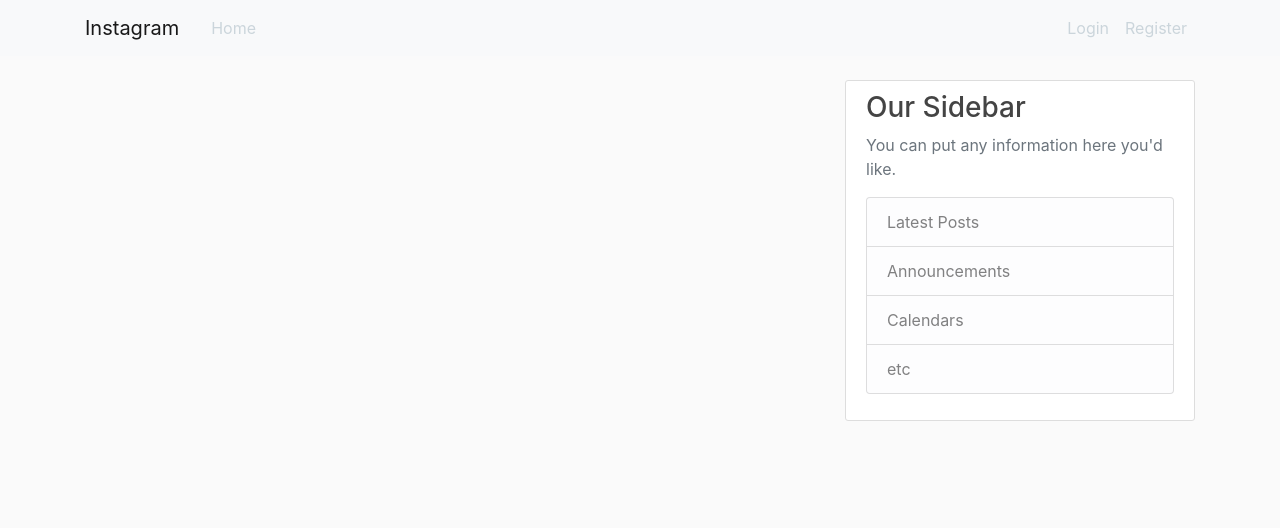
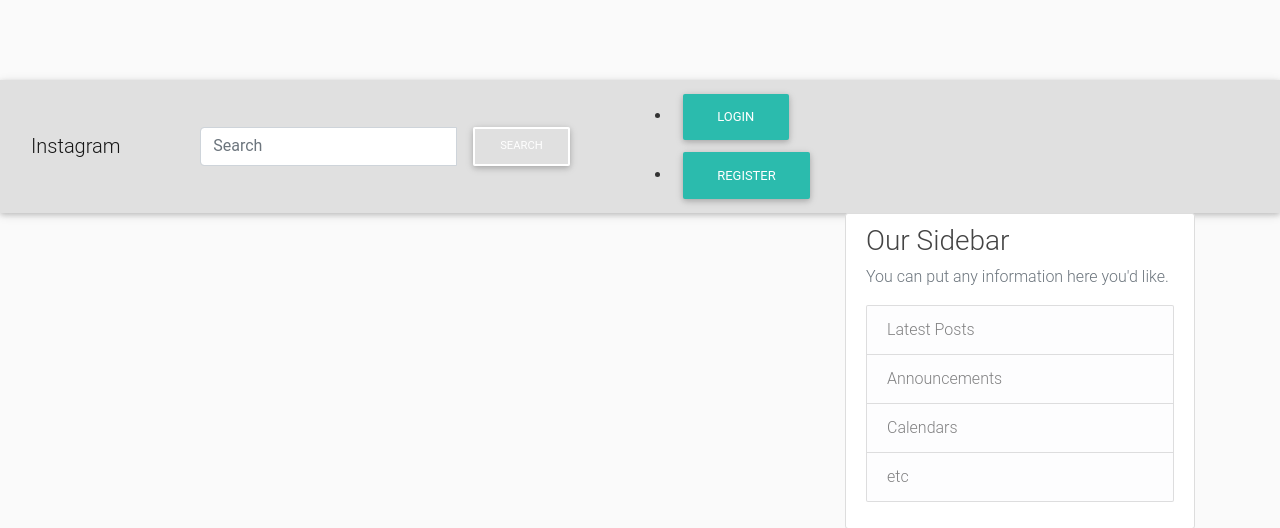
Before and after one commit to Roychela/instagram-clone, a Django app: page / in a window 1280 px wide. Shown: the top 528 px of the page. Run offline with Django 3.2, Linux system fonts and the light colour scheme; data that the repository does not hold is empty; some libraries are stand-ins or nearby versions.

Commit message:
Add mdb link and modify navbar

```diff
--- a/instagram/templates/base.html
+++ b/instagram/templates/base.html
@@ -11,6 +11,8 @@
     <link rel="stylesheet" href="https://maxcdn.bootstrapcdn.com/bootstrap/4.0.0/css/bootstrap.min.css" integrity="sha384-Gn5384xqQ1aoWXA+058RXPxPg6fy4IWvTNh0E263XmFcJlSAwiGgFAW/dAiS6JXm" crossorigin="anonymous">
 
     <link rel="stylesheet" type="text/css" href="{% static 'main.css' %}">
+    <!-- Material Design Bootstrap -->
+<link href="https://cdnjs.cloudflare.com/ajax/libs/mdbootstrap/4.8.5/css/mdb.min.css" rel="stylesheet">
 
     {% if title %}
         <title>Django Blog - {{ title }}</title>
@@ -19,10 +21,11 @@
     {% endif %}
 </head>
 <body>
-    {% include "navbar.html" %}
+   {% include "navbar.html" %}
     <main role="main" class="container">
       <div class="row">
         <div class="col-md-8">
+
           {% block content %}{% endblock %}
         </div>
         <div class="col-md-4">
--- a/instagram/templates/navbar.html
+++ b/instagram/templates/navbar.html
@@ -1,21 +1,59 @@
-<header class="site-header">
-      <nav class="navbar navbar-expand-md navbar-light bg-light fixed-top">
-        <div class="container">
-          <a class="navbar-brand mr-4" href="{% url 'blog-home' %}">Instagram</a>
-          <button class="navbar-toggler" type="button" data-toggle="collapse" data-target="#navbarToggle" aria-controls="navbarToggle" aria-expanded="false" aria-label="Toggle navigation">
-          <span class="navbar-toggler-icon"></span>
-          </button>
-          <div class="collapse navbar-collapse" id="navbarToggle">
-            <div class="navbar-nav mr-auto">
-              <a class="nav-item nav-link" href="{% url 'blog-home' %}">Home</a>
+<nav class="navbar navbar-inverse navbar-light bg-light default-color">
+  <div class="container-fluid">
+    <div class="navbar-header">
+      <a class="navbar-brand" href="#">Instagram</a>
+    </div>
+     <!-- Adding a search form  -->
+      <div class="col-sm-4 col-md-4 navbar-right">
 
-            </div>
-            <!-- Navbar Right Side -->
-            <div class="navbar-nav">
-              <a class="nav-item nav-link" href="#">Login</a>
-              <a class="nav-item nav-link" href="#">Register</a>
+        <form class="navbar-form" role="search" action="#">
+
+          <div class="input-group">
+            <input type="text" class="form-control" placeholder="Search" name="article">
+            <div class="input-group-btn">
+              <button class="btn btn-outline-white btn-md my-2 my-sm-0 ml-3" type="submit">Search</button>
             </div>
           </div>
-        </div>
-      </nav>
-    </header>
+
+        </form>
+
+      </div>
+      <!-- search form end -->
+       <div class="col-sm-6 col-md-6">
+            {% if user.is_authenticated %}
+            <ul>
+              <li class="dropdown">
+                <a href="#" class="dropdown-toggle btn btn-default" data-toggle="dropdown" role="button" aria-expanded="false">Account
+                          <span class="caret"></span>
+                      </a>
+                <ul class="dropdown-menu" role="menu">
+                  <li>
+                    <a href="{%url 'blog-home'%}">Home</a>
+                  </li>
+                   <li>
+                    <a href="#">Post Picture</a>
+                  </li>
+                  <li>
+                    <a href="/accounts/password/change">Change Password</a>
+                  </li>
+                   <li>
+                    <a href="/accounts/profile">Profile</a>
+                  </li>
+                  <li>
+                    <a href="/logout">Logout</a>
+                  </li>
+                </ul>
+              </li>
+            </ul>
+            {% else %}
+            <li>
+              <a class='btn btn-default' href="/accounts/login">Login</a>
+            </li>
+            <li>
+              <a class='btn btn-default' href="/accounts/register">Register</a>
+            </li>
+
+            {% endif %}
+          </div>
+  </div>
+</nav>
```
Also changed, not shown: instagram/templates/profile.html (added, +23 -0 lines).
